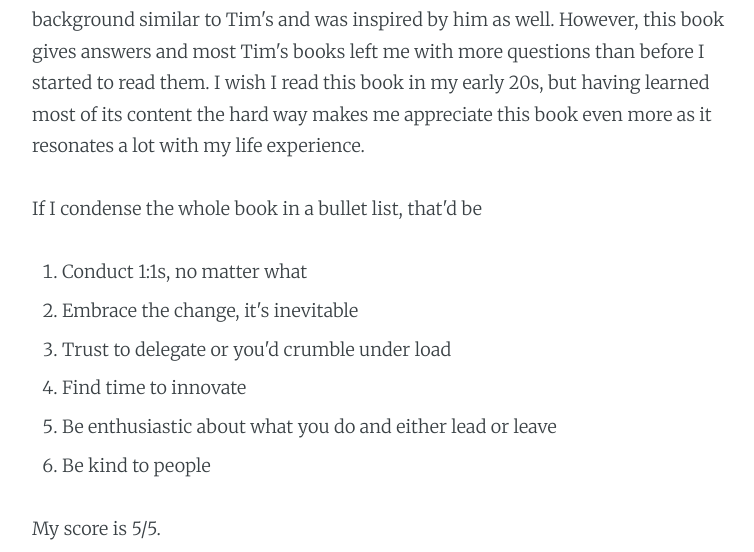
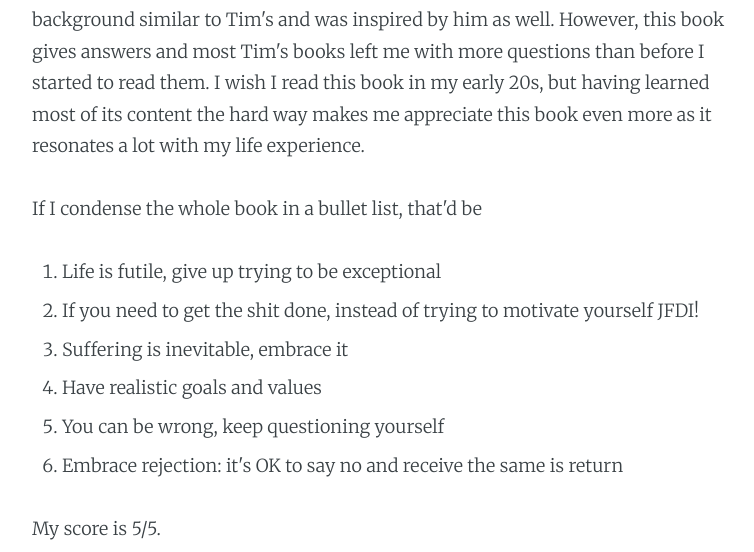
Before and after one commit to mkoltsov/javabean.ru, a Jekyll site: the page built from _posts/2023-10-10-the-subtle-art-of-not-giving-a-fck.md, in a window 1280 px wide and 900 px high, scrolled down 746 px, cut to the strip 0-552 px from the top of the window. Shown: the whole strip, without its empty margins (253-1007 px from the left). Built offline with Jekyll 4.4.1, drawn with Linux system fonts in a browser that asks for light colours.

Commit message:
Update 2023-10-10-the-subtle-art-of-not-giving-a-fck.md

```diff
--- a/_posts/2023-10-10-the-subtle-art-of-not-giving-a-fck.md
+++ b/_posts/2023-10-10-the-subtle-art-of-not-giving-a-fck.md
@@ -16,7 +16,7 @@ categories:
 
 <p>It's very surprising that's not one of Tim Ferriss' books, looks like the author has a background similar to Tim's and was inspired by him as well. However, this book gives answers and most Tim's books left me with more questions than before I started to read them. I wish I read this book in my early 20s, but having learned most of its content the hard way makes me appreciate this book even more as it resonates a lot with my life experience.</p>
 
-<p>If I condense the whole book in a bullet list, that'd be <ol><li>Conduct 1:1s, no matter what</li><li>Embrace the change, it's inevitable</li><li>Trust to delegate or you'd crumble under load</li><li>Find time to innovate</li><li>Be enthusiastic about what you do and either lead or leave</li><li>Be kind to people</li></ol></p>
+<p>If I condense the whole book in a bullet list, that'd be <ol><li>Life is futile, give up trying to be exceptional</li><li>If you need to get the shit done, instead of trying to motivate yourself JFDI!</li><li>Suffering is inevitable, embrace it</li><li>Have realistic goals and values</li><li>You can be wrong, keep questioning yourself</li><li>Embrace rejection: it's OK to say no and receive the same is return</li></ol></p>
 <p>My score is 5/5. </p>
 
 <img class="alignleft" width="360" height="452" src="https://markmanson.net/wp-content/uploads/2015/01/frankly-my-dear.jpg"/>
```
